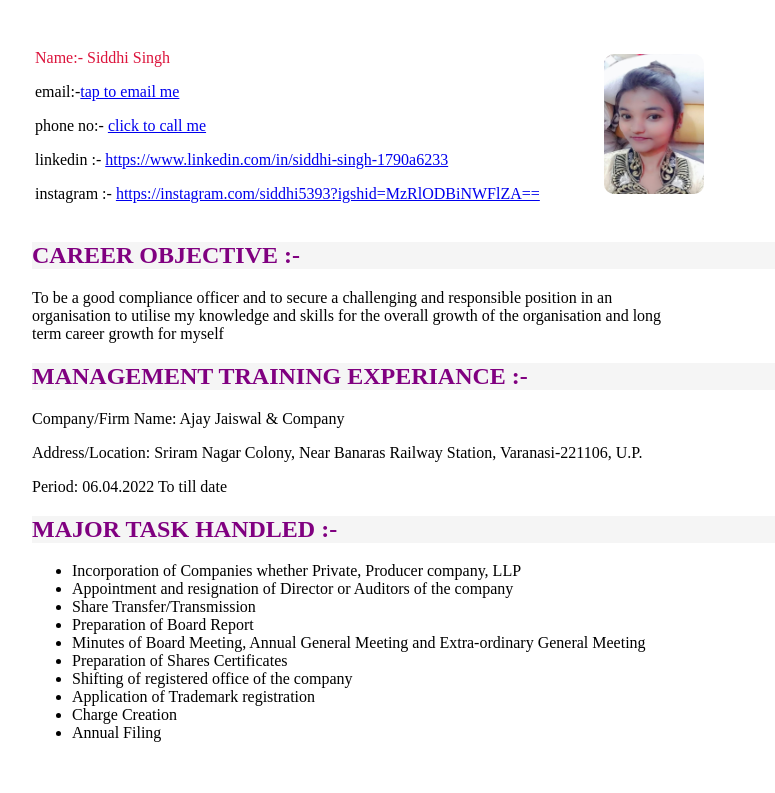
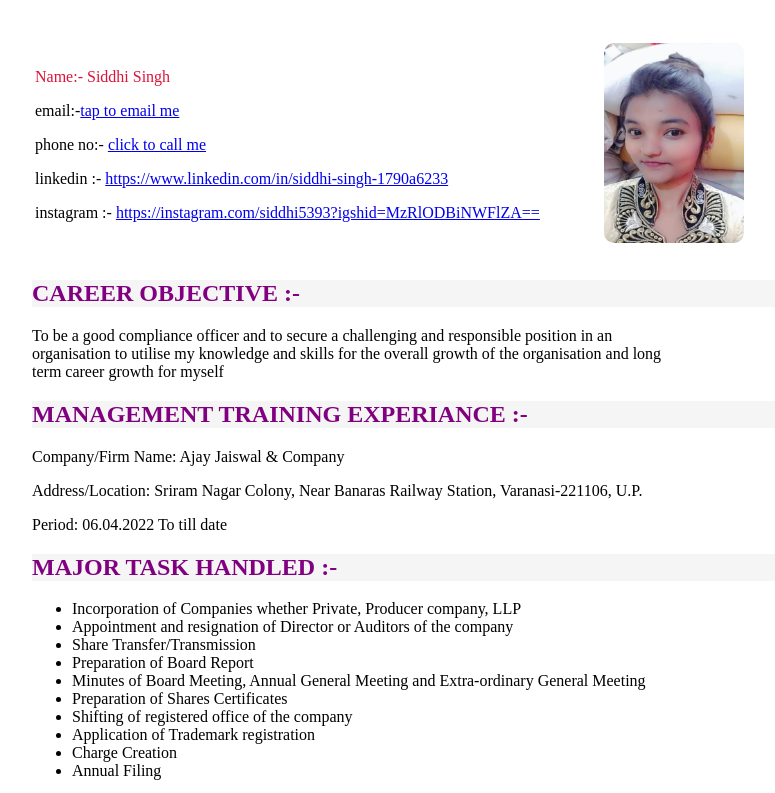
Before and after one commit to Singhmithilesh4002/Resume, a plain HTML site: page index.html in a window 1280 px wide. Shown: the top 793 px of the page, without its empty margins (68-843 px from the left). Drawn offline with Linux system fonts and the light colour scheme.

Commit message:
Update style.css  size of image changed

```diff
--- a/style.css
+++ b/style.css
@@ -17,10 +17,10 @@ h2{
 
 }
 #picture{
-    height: 140px;
+    height: 200px;
     mask-image: none;
     align-self: self-end;
-    width: 100px;
+    width: 140px;
     border: 5px;
     border-color: rgb(232, 22, 22);
     border-radius:20px;
```
